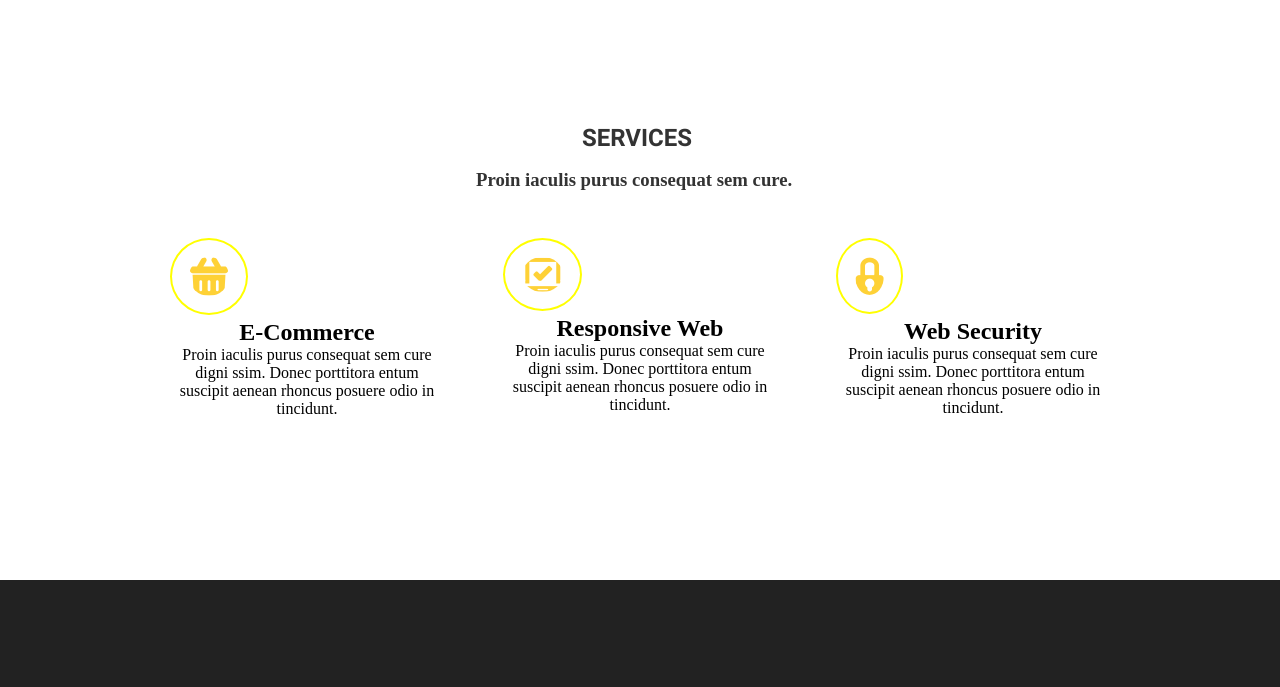
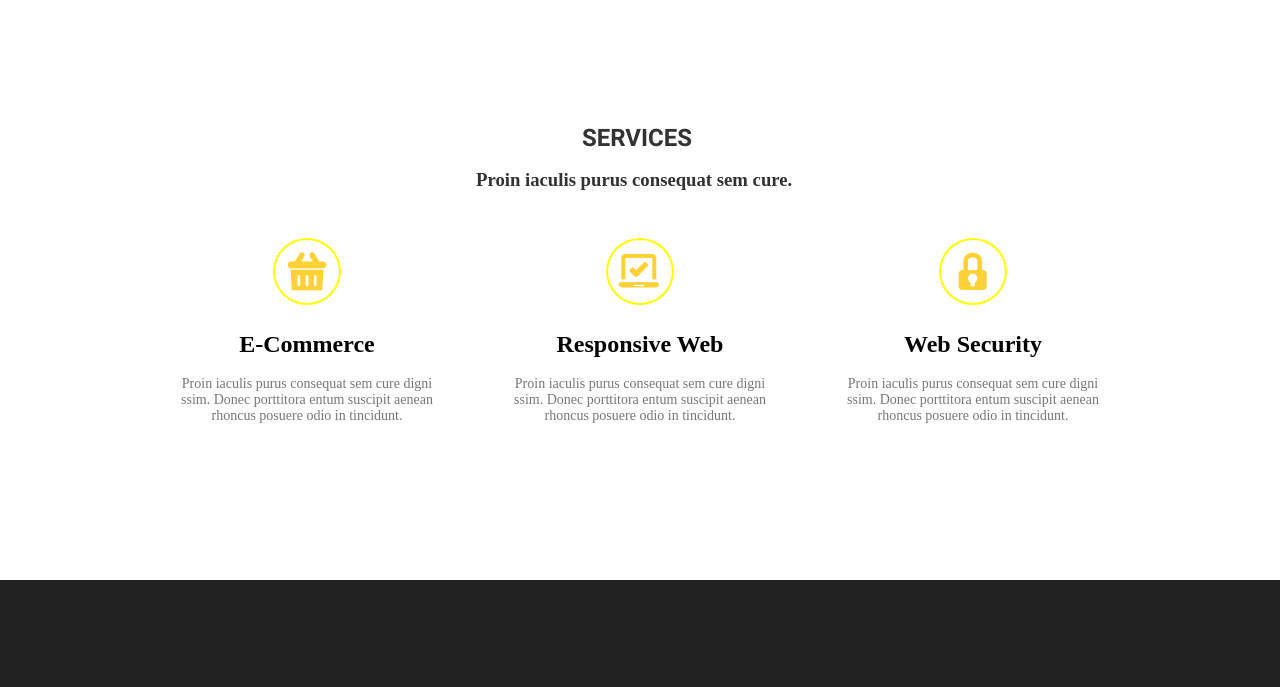
Before and after one commit to STALKER-STRELOK/goiteens-fe-curse, a plain HTML site: page module_07/index.html in a window 1280 px wide. Shown: the part 68-755 px from the top of the page. Drawn offline with Linux system fonts and the light colour scheme; a web font is replaced by a local one.

Commit message:
07 remake 3

```diff
--- a/module_07/index.css
+++ b/module_07/index.css
@@ -41,6 +41,7 @@
     font-family: 'Montserrat', sans-serif;
     text-decoration: none;
     color: #222222;
+    display: block;
   }
 
   .navig:hover{
@@ -113,27 +114,65 @@
     height: 220px;
   }
 
-  img{
+  .circle_1{
+    width: 40px;
+    height: 39px;
     border: 2px solid yellow;
     border-radius: 50%;
-    padding: 17px;
+    padding: 12px;
+    margin: 0 auto;
+    background-image: url(./img/Icon-Basket@1X.png);
+    background-repeat: no-repeat;
+    background-position: left 12px top 12px;
+    margin-bottom: 26px;
+  }
+
+  .circle_2{
+    width: 40px;
+    height: 39px;
+    border: 2px solid yellow;
+    border-radius: 50%;
+    padding: 12px;
+    margin: 0 auto;
+    background-image: url(./img/Icon-Laptop@1X.png);
+    background-repeat: no-repeat;
+    background-position: left 10px top 13px;
+    margin-bottom: 26px;
+  }
+
+  .circle_3{
+    width: 40px;
+    height: 39px;
+    border: 2px solid yellow;
+    border-radius: 50%;
+    padding: 12px;
+    margin: 0 auto;
+    background-image: url(./img/Icon-Locked@1X.png);
+    background-repeat: no-repeat;
+    background-position: left 17px top 12px;
+    margin-bottom: 26px;
   }
 
   .block_title{
     text-align: center;
+    padding-bottom: 18px;
   }
 
   .block_title_2{
     text-align: center;
+    padding-bottom: 18px;
   }
 
   .block_title_3{
     text-align: center;
+    padding-bottom: 18px;
   }
 
   .block_info{
+    font-family: 'Roboto Slab';
     text-align: center;
-    width: 274px;
+    color: #777777;
+    font-size: 14px;
   }
 
   /*FOOTER*/
--- a/module_07/index.html
+++ b/module_07/index.html
@@ -28,22 +28,21 @@
             </div>
           <ul class="main_content">
               <li class="content_block">
-                <img src="./img/Icon-Basket@1X.png" alt="basket">
-                <div class="sircle"></div>
+                <div class="circle_1"></div>
                 <h2 class="block_title"> E-Commerce </h2>
                 <p class="block_info"> Proin iaculis purus consequat sem cure
                   digni ssim. Donec porttitora entum suscipit
                   aenean rhoncus posuere odio in tincidunt. </p>
               </li>
               <li class="content_block">
-                <img src="./img/Icon-Laptop@1X.png" alt="basket">
+                <div class="circle_2"></div>
                 <h2 class="block_title_2"> Responsive Web </h2>
                 <p class="block_info"> Proin iaculis purus consequat sem cure
                   digni ssim. Donec porttitora entum suscipit
                   aenean rhoncus posuere odio in tincidunt. </p>
               </li>
               <li class="content_block">
-                 <img src="./img/Icon-Locked@1X.png" alt="basket">
+                <div class="circle_3"></div>
                  <h2 class="block_title_3"> Web Security </h2>
                  <p class="block_info"> Proin iaculis purus consequat sem cure
                     digni ssim. Donec porttitora entum suscipit
@@ -59,16 +58,16 @@
             <form>
                <div class="main_forms">
                 <div class="forms">
-                  <input class="inputer" type="search" placeholder="YOUR NAME *">
-                  <input class="inputer" type="email" placeholder="YOUR E-MAIL *">
-                  <input class="inputer" type="search" placeholder="SUBJECT *">
+                  <input class="inputer" type="search" required placeholder="YOUR NAME *">
+                  <input class="inputer" type="email" required placeholder="YOUR E-MAIL *">
+                  <input class="inputer" type="search"  placeholder="SUBJECT *">
                 </div>
                 <div class="big_form">
-                  <input class="big" type="search" placeholder="YOUR MESSAGE *">
+                  <textarea class="big" required>YOUR MESSAGE *</textarea>
                 </div>
                </div>
                 <div class="button">
-                  <input class="input_button" type = "submit" value = "SEND MESSAGE">
+                  <button class="input_button" >SEND MESSAGE</button>
                 </div>
             </form>
         </footer>
```
